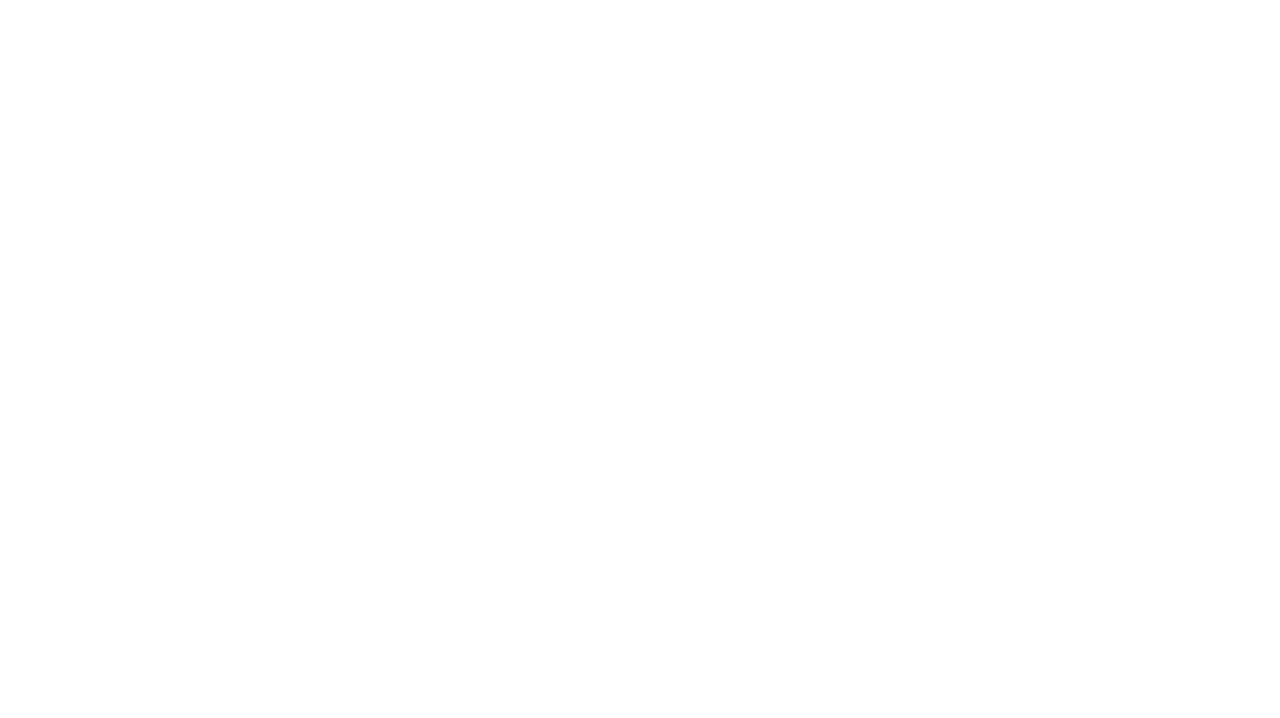
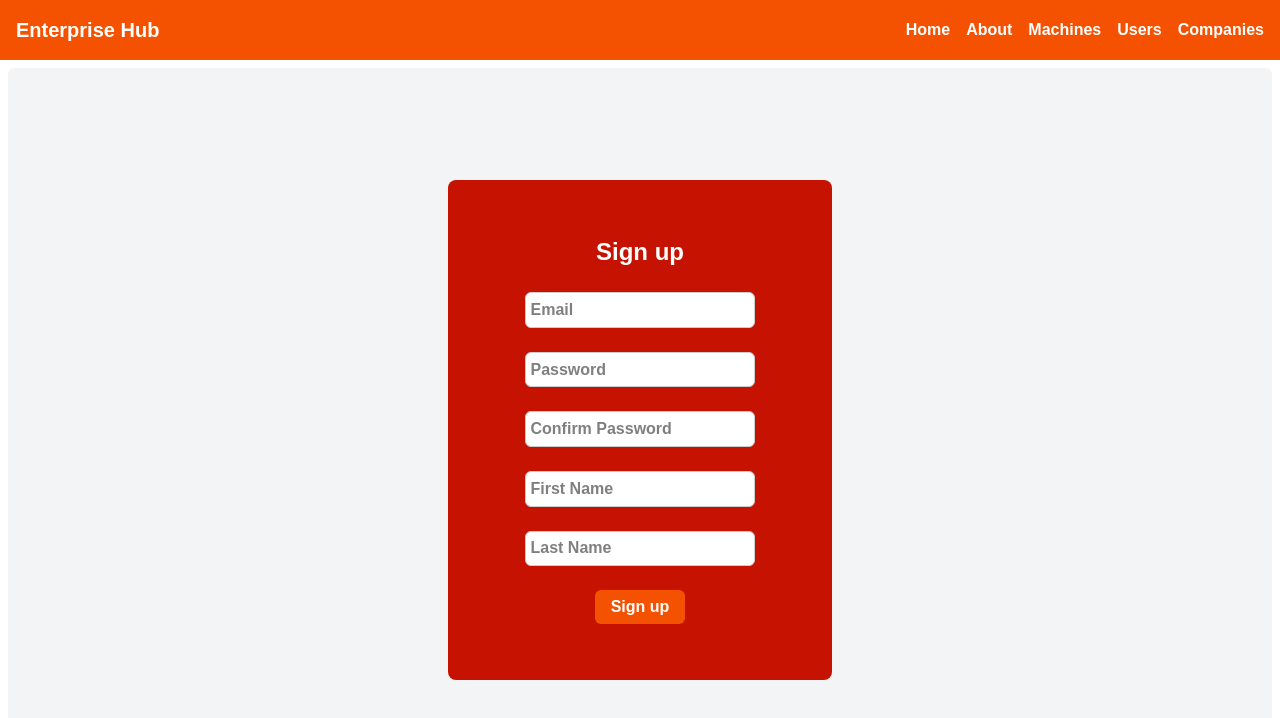
Before and after one commit to DavidLinoe/enterprise-hub-angular-nest, an Angular app: page /sign-up in a window 1280 px wide. Before the commit this address led to /. Shown: the top 718 px of the page. Built offline with nearby package versions, Linux system fonts and the light colour scheme.

Commit message:
feat: criando componente de login e de registro

```diff
--- a/src/app/features/auth/containers/auth.component.html
+++ /dev/null
@@ -1 +0,0 @@
-auth work
--- /dev/null
+++ b/src/app/features/auth/containers/sign-in/sign-in.component.html
@@ -0,0 +1,10 @@
+<div class="flex flex-col items-center justify-center w-full h-full">
+  <form
+    class="w-96 gap-6 p-14 bg-primary-dark flex flex-col items-center justify-center rounded-lg"
+  >
+    <h1 class="text-2xl text-primary-text">Log in</h1>
+    <input type="email" name="email" id="email" />
+    <input type="password" name="password" id="password" />
+    <button type="submit">Log in</button>
+  </form>
+</div>
--- a/src/app/features/auth/containers/auth.component.ts
+++ b/src/app/features/auth/containers/sign-in/sign-in.component.ts
@@ -4,10 +4,10 @@ import { Router } from '@angular/router';
 
 @Component({
   imports: [CommonModule],
-  selector: 'feature-auth',
-  templateUrl: './auth.component.html',
+  selector: 'feature-sign-in',
+  templateUrl: './sign-in.component.html',
 })
-export class AuthComponent {
+export class SignInComponent {
   constructor(public router: Router) {}
 
 }
--- /dev/null
+++ b/src/app/features/auth/containers/sign-up/sign-up.component.html
@@ -0,0 +1,14 @@
+<div class="flex flex-col items-center justify-center w-full h-full">
+  <form
+    class="w-96 gap-6 p-14 bg-primary-dark flex flex-col items-center justify-center rounded-lg"
+  >
+    <h1 class="text-2xl text-primary-text">Sign up</h1>
+    <input placeholder="Email" type="email" name="email" id="email" />
+    <input placeholder="Password" type="password" name="password" id="password" />
+    <input placeholder="Confirm Password" type="password" name="confirm-password" id="confirm-password" />
+    <input placeholder="First Name" type="text" name="first-name" id="first-name" />
+    <input placeholder="Last Name" type="text" name="last-name" id="last-name" />
+
+    <button type="submit">Sign up</button>
+  </form>
+</div>
--- a/src/app/layout/navigation/routing/navigation.routing.ts
+++ b/src/app/layout/navigation/routing/navigation.routing.ts
@@ -2,8 +2,18 @@ import { Routes } from '@angular/router';
 
 export const routes: Routes = [
   {
-    path: 'auth',
+    path: 'sign-in',
     loadComponent: () =>
-      import('../../../features/auth/containers/auth.component').then((m) => m.AuthComponent),
+      import('../../../features/auth/containers/sign-in/sign-in.component').then(
+        (m) => m.SignInComponent,
+      ),
   },
+  {
+    path: 'sign-up',
+    loadComponent: () =>
+      import('../../../features/auth/containers/sign-up/sign-up.component').then(
+        (m) => m.SignUpComponent,
+      ),
+  },
+
 ];
--- a/src/styles.css
+++ b/src/styles.css
@@ -19,3 +19,19 @@ body {
   font-weight: 600;
   overflow-x: hidden;
 }
+
+input {
+  padding: 0.3rem;
+  border-radius: 0.375rem;
+  border: 1px solid #ccc;
+  background-color: var(--color-primary-text);
+}
+
+button {
+  padding: 0.3rem 1rem;
+  border-radius: 0.375rem;
+  border: none;
+  background-color: var(--color-primary);
+  color: var(--color-primary-text);
+  cursor: pointer;
+}
```
Also changed, not shown: src/app/features/auth/containers/sign-up/sign-up.component.ts (added, +13 -0 lines).
